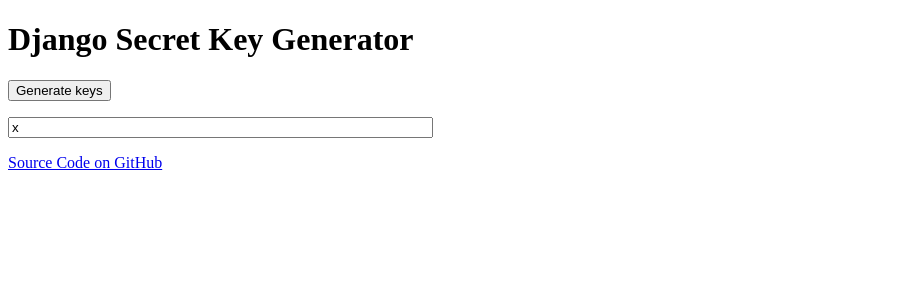
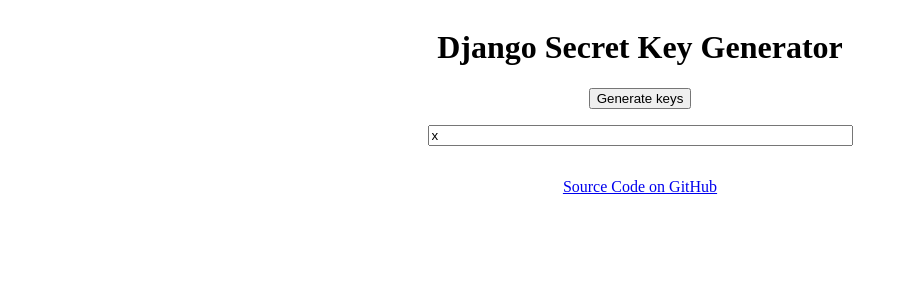
Before and after one commit to jlhg/djskgen, a Django app: template templates/index.html in a window 1280 px wide. Shown: the top 300 px of the page, without its empty margins (0-908 px from the left). Run offline with Django 3.2, Linux system fonts and the light colour scheme; the template is opened without the code that fills it: most values are stand-ins (such as "Sample title", 1, 10 or a date in 2020); some web fonts are replaced.

Commit message:
:lipstick: Align page at the center

```diff
--- a/templates/index.html
+++ b/templates/index.html
@@ -10,6 +10,13 @@
       Django secret key generator
     {% endblock title %}
   </title>
+  <style>
+    body {
+      display: flex;
+      flex-direction: column;
+      align-items: center;
+    }
+  </style>
 </head>
 
 <body>
```
